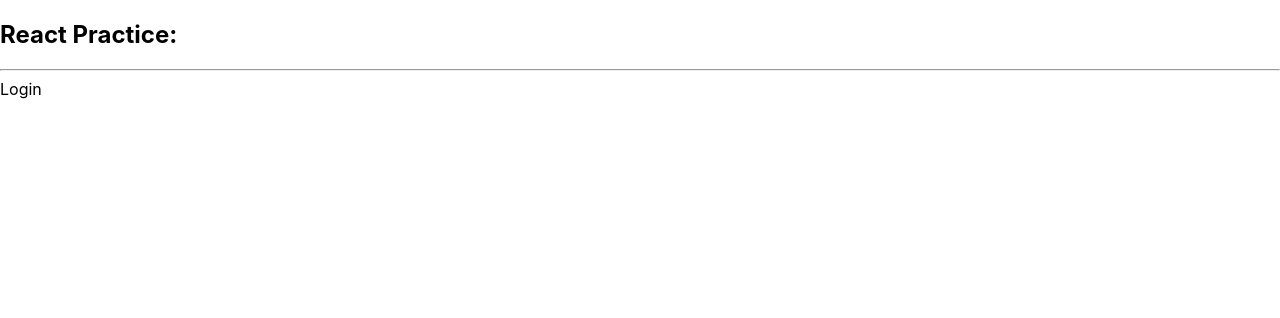
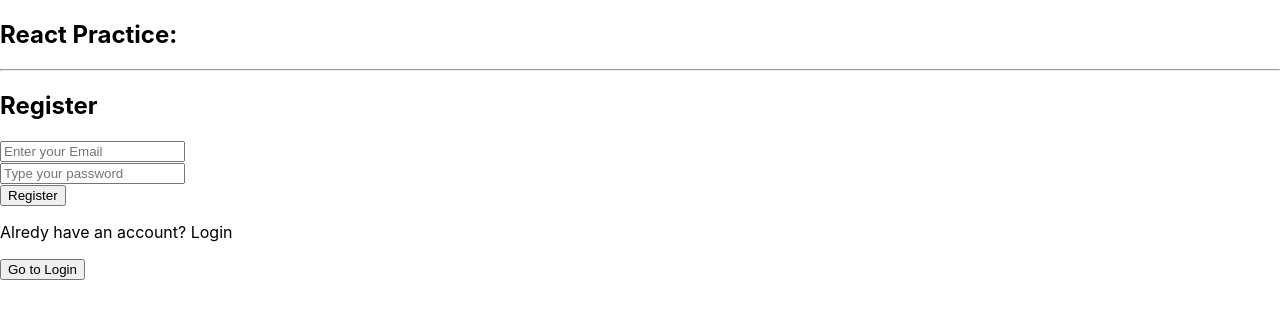
Before and after one commit to tharuAnish/StartCraft, a React (Create React App) app: page / in a window 1280 px wide. Shown: the top 318 px of the page. Built offline with nearby package versions, Linux system fonts and the light colour scheme.

Commit message:
Implemented Authentication with login and regestration

```diff
--- a/src/Components/13Login.jsx
+++ b/src/Components/13Login.jsx
@@ -1,7 +1,78 @@
-import React from "react"
+import React, { useState } from "react"
 
 const Login = () => {
-  return <div>Login</div>
+  const [email, setEmail] = useState("")
+  const [password, setPassword] = useState("")
+  const [isRegistered, setIsRegistered] = useState(false)
+  const [isLoggedin, setIsLoggedin] = useState(false)
+  const [users, setUsers] = useState([])
+
+  const handleAuthentication = (e) => {
+    e.preventDefault()
+
+    if (isRegistered) {
+      //Login
+      const user = users.find(
+        (u) => u.email === email && u.password === password
+      )
+      if (user) {
+        setIsLoggedin(true)
+        alert("Login successful")
+      } else {
+        alert("Login failed. Please check your credentials")
+      }
+    } else {
+      //Register
+      const newUser = { email, password }
+      setUsers([...users, newUser])
+      localStorage.setItem("users", JSON.stringify([...users, newUser]))
+      setIsLoggedin(true)
+    }
+  }
+
+  const handleLogout = () => {
+    setIsLoggedin(false)
+    setEmail("")
+    setPassword("")
+  }
+
+  return (
+    <div>
+      {isLoggedin ? (
+        <div>
+          <h2>Welcome {email}!</h2>
+          <button onClick={handleLogout}>Logout</button>
+        </div>
+      ) : (
+        <div>
+          <h2>{isRegistered ? "Login" : "Register"}</h2>
+          <form onSubmit={handleAuthentication}>
+            <input
+              type="email"
+              placeholder="Enter your Email"
+              onChange={(e) => setEmail(e.target.value)}
+            />
+            <br />
+            <input
+              type="password"
+              placeholder="Type your password"
+              onChange={(e) => setPassword(e.target.value)}
+            />
+            <br />
+            <button type="submit">{isRegistered ? "Login" : "Register"}</button>
+          </form>
+          <p>
+            {isRegistered
+              ? "Dont have an account? Register"
+              : "Alredy have an account? Login"}
+          </p>
+          <button onClick={() => setIsRegistered(!isRegistered)}>
+            {isRegistered ? "Go to Register" : "Go to Login"}
+          </button>
+        </div>
+      )}
+    </div>
+  )
 }
 
 export default Login
```
